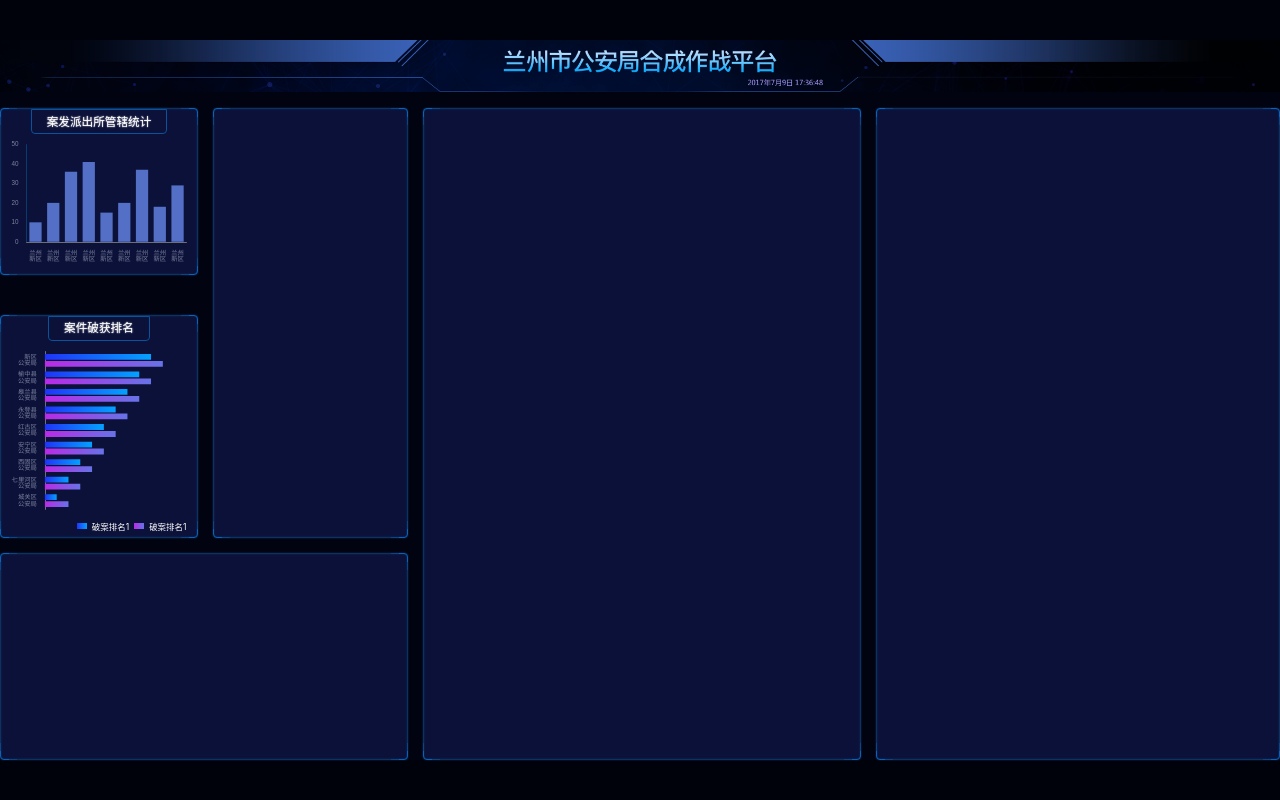
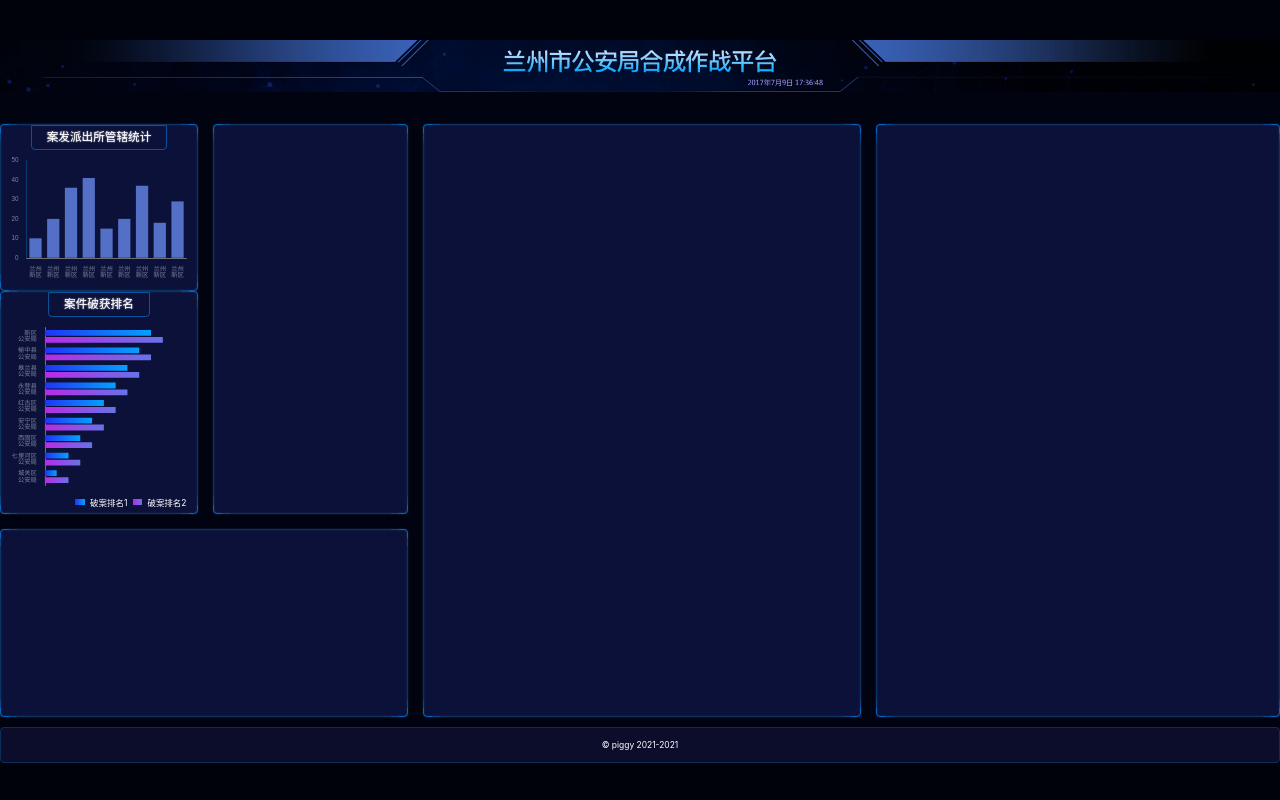
Before and after one commit to lzn01/lsv, a React (Vite) app: page /#/ in a window 1280 px wide. Built offline with nearby package versions, Linux system fonts and the light colour scheme.

Commit message:
添加渐变

```diff
--- a/index.html
+++ b/index.html
@@ -30,7 +30,7 @@
 <body>
 <div id="root">
     <script>
-        root.style.width = pageWidth + 'px'
+        // root.style.width = pageWidth + 'px'
         root.style.height = pageHeight + 'px'
         root.style.marginTop = (clientHeight - pageHeight) / 2 + 'px'
     </script>
--- a/src/component/chart-2.tsx
+++ b/src/component/chart-2.tsx
@@ -76,7 +76,7 @@
             <div ref={divRef} className="chart"/>
             <div className="legend">
                 <span className="first"/> 破案排名1
-                <span className="second"/> 破案排名1
+                <span className="second"/> 破案排名2
             </div>
         </div>
     )
--- a/src/pages/home.scss
+++ b/src/pages/home.scss
@@ -7,10 +7,23 @@
   background: #010310;
   color: white;
   font-size: px(16);
+  width: px(2420);
+  margin: 0 auto;
 
   > header {
     height: px(99);
     background-size: cover;
+  }
+
+  > footer {
+    height: px(68);
+    border: 1px solid #0d2d59;
+    margin: px(20) 0 1px;
+    border-radius: 4px;
+    background: #0c0d2b;
+    display: flex;
+    align-items: center;
+    justify-content: center;
   }
 
   > main {
@@ -23,6 +36,8 @@
     grid-column-gap: px(28);
     grid-row-gap: px(28);
     padding-top: px(30);
+    width: px(2420);
+    margin-top: px(30);
 
     > section {
       text-align: center
@@ -77,7 +92,7 @@
       grid-area: box5;
     }
 
-    .管辖统计 {
+    .管辖统计, .破获排名 {
       height: px(315);
       display: flex;
       flex-direction: column;
@@ -102,25 +117,6 @@
 
     .破获排名 {
       height: px(423);
-      display: flex;
-      flex-direction: column;
-      align-items: center;
-
-      h2 {
-        flex-shrink: 0;
-        border: 1px solid #0a5299;
-        border-bottom-left-radius: 4px;
-        border-bottom-right-radius: 4px;
-        font-size: px(22);
-        line-height: px(24);
-        padding: px(10) px(28);
-        text-shadow: 0 0 px(3) white;
-      }
-
-      .chart {
-        flex: 1;
-        width: 100%;
-      }
 
       .legend {
         display: flex;
@@ -140,6 +136,7 @@
         .first {
           background: linear-gradient(90deg, #2034f9 0%, #04a1ff 100%);
         }
+
         .second {
           background: linear-gradient(90deg, #b92ae8 0%, #6773e7 100%);
         }
--- a/src/pages/home.tsx
+++ b/src/pages/home.tsx
@@ -6,6 +6,7 @@
 import {Chart2} from "../component/chart-2";
 
 export const Home = () => {
+    const year = new Date().getFullYear();
     return (
         <div className="home">
             <header style={{backgroundImage: `url(${headerBg})`}}/>
@@ -20,6 +21,9 @@
                 <section className="bordered section4"/>
                 <section className="bordered section5"/>
             </main>
+            <footer>
+                &copy; piggy 2021-{year}
+            </footer>
         </div>
     );
 };
```
